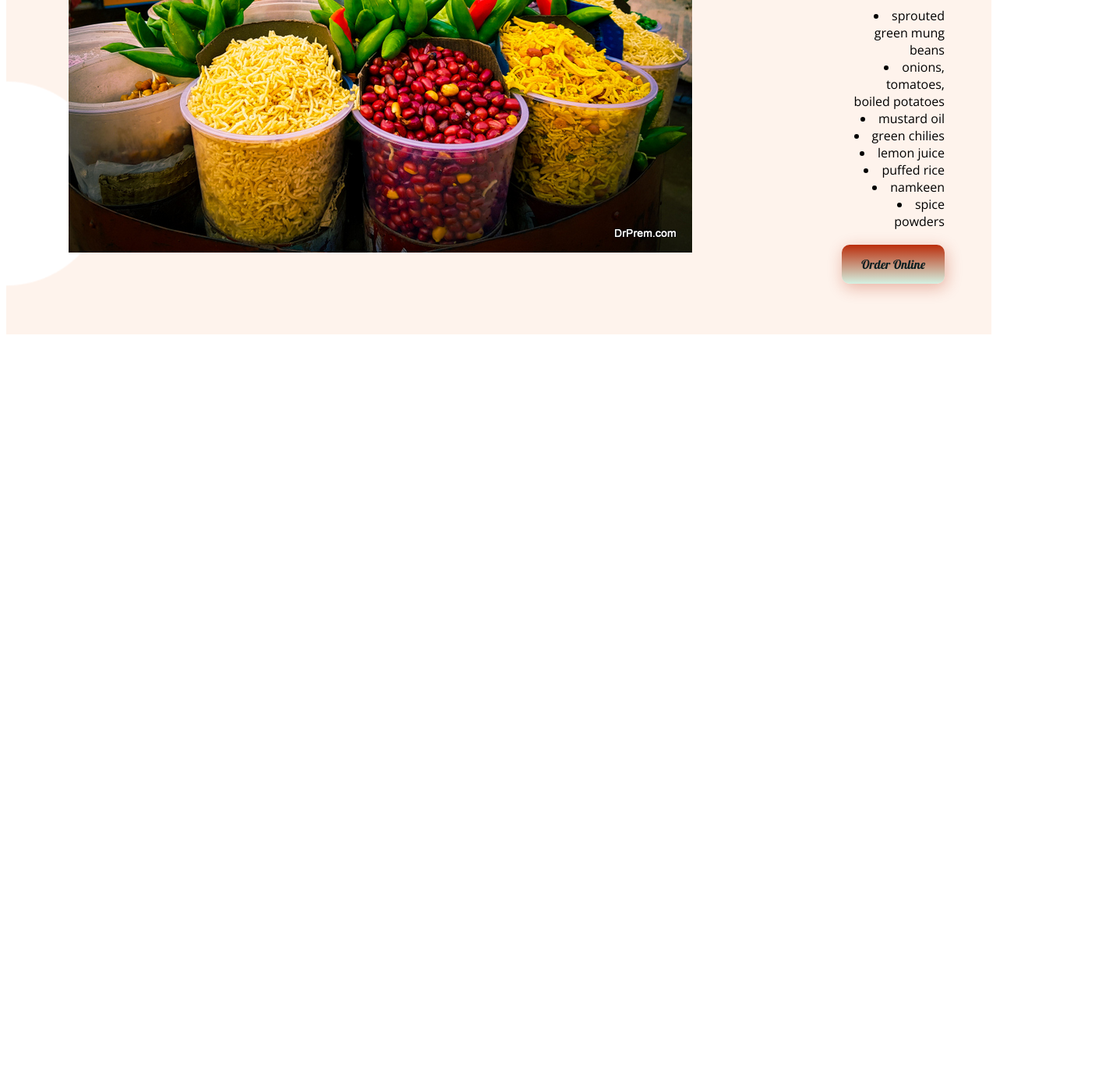
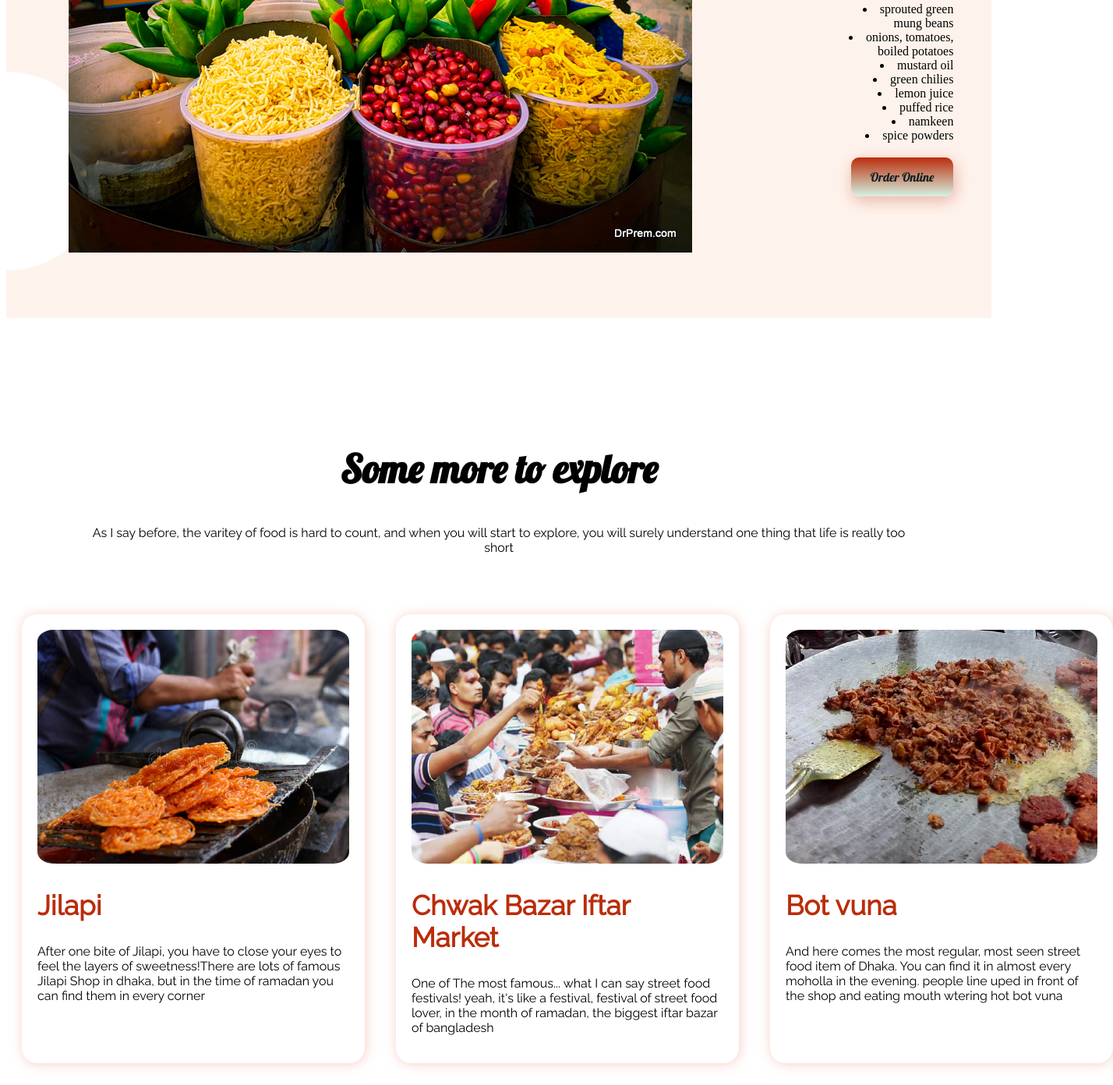
Before and after one commit to JakariaSR/Assignment-for-programming-hero, a plain HTML site: page index.html in a window 1280 px wide. Shown: the part 1100-2492 px from the top of the page at 78% size, 1428 px wide, since content can reach past the window. Before the commit the page ends 1537 px from the top, so only its background shows below. Drawn offline with nearby package versions, Linux system fonts and the light colour scheme.

Commit message:
third-section

```diff
--- a/index.html
+++ b/index.html
@@ -11,7 +11,7 @@
     <link href="https://fonts.googleapis.com/css2?family=Lobster&display=swap" rel="stylesheet">
     <link rel="preconnect" href="https://fonts.googleapis.com">
     <link rel="preconnect" href="https://fonts.gstatic.com" crossorigin>
-    <link href="https://fonts.googleapis.com/css2?family=Open+Sans&display=swap" rel="stylesheet">
+    <link href="https://fonts.googleapis.com/css2?family=Raleway&display=swap" rel="stylesheet">
     <link rel="stylesheet" href="style.css">
     <link rel="shortcut icon" href="Jilapi.jpg" type="image/x-icon">
 
@@ -55,6 +55,33 @@
             <a class="button" href="https://cutt.ly/1mvtZ2M" target="_blank" rel="noopener noreferrer">Order Online</a>
         </div>
     </section>
+    <section>
+        <div id="bls">
+            <h1>Some more to explore</h1>
+            <p>As I say before, the varitey of food is hard to count, and when you will start to explore, you will
+                surely
+                understand one thing that life is really too short </p>
+        </div>
+        <div id="flex">
+            <div class="boxed-Item"><img class="Lsimg" src="jilapi.png" alt="">
+                <h2>Jilapi</h2>
+                <p>After one bite of Jilapi, you have to close your eyes to feel the layers of sweetness!There are lots
+                    of
+                    famous Jilapi Shop in dhaka, but in the time of ramadan you can find them in every corner </p>
+            </div>
+            <div class="boxed-Item"><img class="Lsimg" src="Iftari-of-chawak-bazar.png" alt="">
+                <h2>Chwak Bazar Iftar Market</h2>
+                <p>One of The most famous... what I can say street food festivals! yeah, it's like a festival, festival
+                    of street food lover, in the month of ramadan, the biggest iftar bazar of bangladesh </p>
+            </div>
+            <div class="boxed-Item"><img class="Lsimg" src="bot-vuna.png" alt="">
+                <h2>Bot vuna</h2>
+                <p>And here comes the most regular, most seen street food item of Dhaka. You can find it in almost every
+                    moholla in the evening. people line uped in front of the shop and eating mouth wtering hot bot vuna
+                </p>
+            </div>
+        </div>
+    </section>
 </body>
 
 </html>
--- a/style.css
+++ b/style.css
@@ -1,24 +1,29 @@
 h1{font-family: 'Lobster', cursive;font-size: 50px;}
-h2{font-family: 'Open Sans', sans-serif;font-size: 35px;color: #ba2d0b;}
+h2{font-family: 'Raleway', sans-serif; font-size: 35px;color: #ba2d0b;}
 p{
-    font-family:'Open Sans', sans-serif;
+    font-family: 'Raleway', sans-serif; font: 17;
 }
-li{font-family:'Open Sans', sans-serif;text-align: right;font-size: 16px;}
+li{font-family:font-family: 'Raleway', sans-serif;text-align: right;font-size: 16px;}
 #streetfood{
-    color: #ba2d0b;
+    color: #ba2d0b; font-size: 80px;
 }
 #intro-sec{display: flex;
     margin:40px 40px 100px 40px;
     background-image: url(first-section-background.png);
     background-repeat: no-repeat;}
 .left-part{width:40%;
-            padding: top 80px;padding: right 150px;text-align: justify; margin-top: 140px;}
+            padding: top 80px;padding: right 150px;text-align: justify;}
 .intro-part-two {
     width: 40%; padding-left:150px ;
 }
 #mid-sec{display: flex;
-        background-image:url(7.png);background-repeat: no-repeat;background-size: cover;}
+        background-image:url(7.png);background-repeat: no-repeat;background-size: cover;margin-bottom: 100px;}
 
 #mid-sec-text{text-align: right; list-style-position: inside; padding: 80px;}
 .button{ font-family:'Lobster', cursive; background-image:linear-gradient(#ba2d0b,#d5f2e3); text-decoration: none;color: #0d1f22; padding: 15px 25px; border: none; border-radius: 10px; box-shadow: 2px 5px 20px #ba2e0b54;margin-top: 40px;}
 #mid-sec-img{align-items: center; padding: 80px;}
+#flex{display: flex;}
+#bls{text-align: center; padding: 20px; margin: 20px 80px;}
+.boxed-Item{text-align: left; padding: 20px;margin:20px; box-shadow:1px 1px 15px #f1b3a4a1;border-radius: 20px;}
+.section{position: absolute;}
+.Lsimg{border-radius: 5%;}
```
Also changed, not shown: Iftari-of-chawak-bazar.png (added), bot-vuna.png (added), images.jfif (deleted), jilapi.png (added), maxresdefault.jpg (added).
